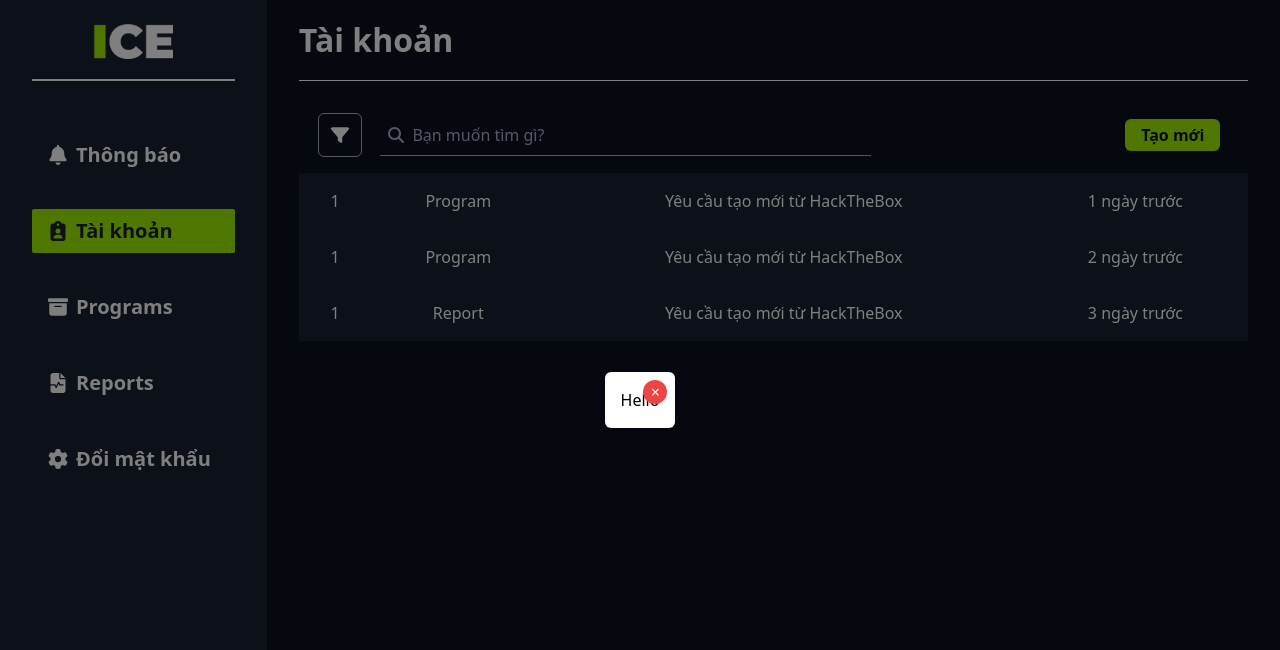
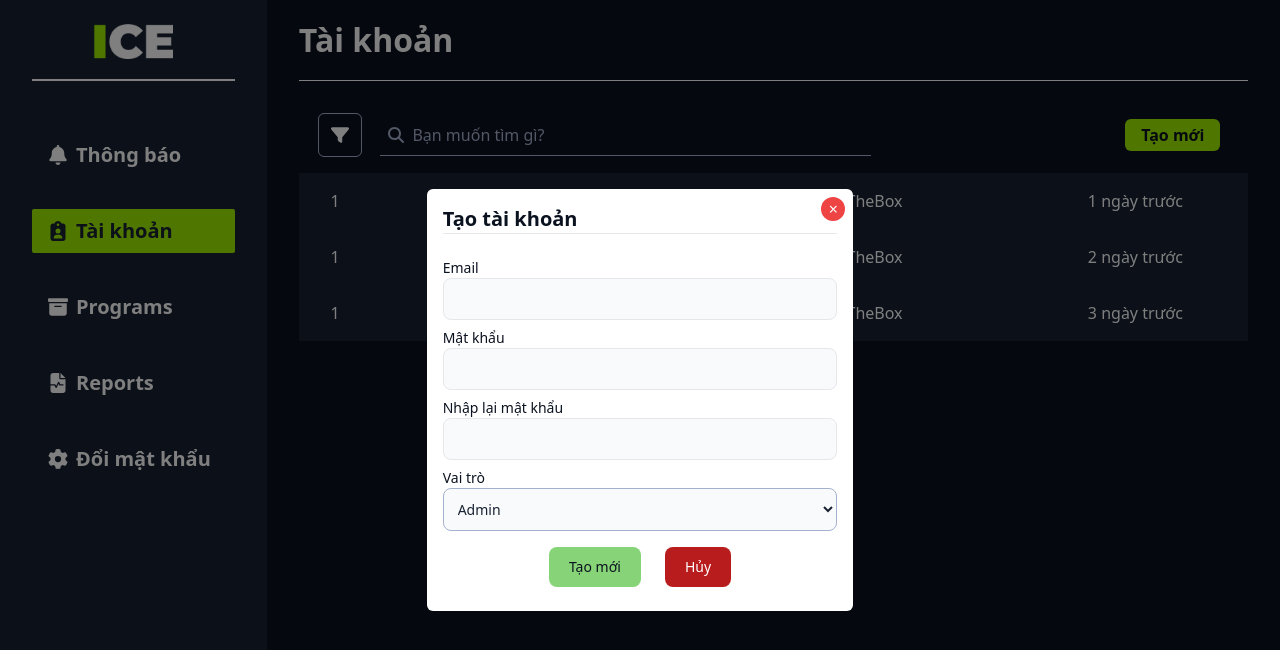
Before and after one commit to dinh-namle/ICE-INT3306-8, a React (Vite) app: page /admin/accounts in a window 1280 px wide. Both pictures are taken after a click on the button "Tạo mới". Shown: the top 650 px of the page. Built offline with nearby package versions, Linux system fonts and the light colour scheme.

Commit message:
add CreateAccountModal page

```diff
--- a/src/components/Modal.tsx
+++ b/src/components/Modal.tsx
@@ -8,7 +8,7 @@ interface ModalProps {
 
 const Modal: React.FC<ModalProps> = ({ onClose, children }) => {
   return <div className='fixed inset-0 bg-black bg-opacity-50 flex justify-center items-center'>
-    <div className='bg-white p-4 rounded-md relative'>
+    <div className='bg-white p-4 rounded-md relative w-1/3'>
       <button
         onClick={() => onClose()}
         className='absolute top-2 right-2 bg-red-500 text-white rounded-full w-6 h-6 flex items-center justify-center'
--- a/src/pages/Admin/AdminAccounts.tsx
+++ b/src/pages/Admin/AdminAccounts.tsx
@@ -1,6 +1,7 @@
 import { useState } from 'react'
 import { AdminTitle, Modal, Table } from '../../components'
 import { FaFilter, FaMagnifyingGlass } from 'react-icons/fa6'
+import CreateAccountModal from './CreateAccountModal'
 
 const needHeader = false
 const columns = ['Status', 'Type', 'Message', 'Time']
@@ -47,7 +48,7 @@ const AdminAccounts = () => {
       </div>
 
       {openModal && <Modal onClose={() => {handleOpenModal()}}>
-        <h1>Hello</h1>
+        <CreateAccountModal onClose={() => {handleOpenModal()}} />
       </Modal>}
     </div>
   )
--- /dev/null
+++ b/src/pages/Admin/CreateAccountModal.tsx
@@ -0,0 +1,32 @@
+interface ModalProps {
+  onClose: () => void;
+}
+
+const CreateAccountModal:React.FC<ModalProps> = ({onClose}) => {
+ return (
+  <div className="w-full h-full">
+    <div className="text-xl font-bold text-main1-1 ">Tạo tài khoản</div>
+    <hr />
+    <form className="flex flex-col my-4">
+      <label htmlFor="email" className="block mt-2 text-sm font-medium text-main1-1">Email</label>
+      <input type="email" id="email" className="bg-gray-50 border border- main1-3 text-main1-1 text-sm rounded-lg focus:ring-blue-500 focus:border-blue-500 block w-full p-2.5" />
+      <label htmlFor="password" className="block mt-2 text-sm font-medium text-main1-1">Mật khẩu</label>
+      <input type="password" id="password" className="bg-gray-50 border border- main1-3 text-main1-1 text-sm rounded-lg focus:ring-blue-500 focus:border-blue-500 block w-full p-2.5" />
+      <label htmlFor="password2" className="block mt-2 text-sm font-medium text-main1-1">Nhập lại mật khẩu</label>
+      <input type="password" id="password2" className="bg-gray-50 border border- main1-3 text-main1-1 text-sm rounded-lg focus:ring-blue-500 focus:border-blue-500 block w-full p-2.5" />
+      <label htmlFor="role" className="block mt-2 text-sm font-medium text-main1-1">Vai trò</label>
+      <select id="role" className="bg-gray-50 border border-main1-3 text-main1-2 text-sm rounded-lg focus:ring-blue-500 focus:border-blue-500 block w-full p-2.5">
+        <option value="admin">Admin</option>
+        <option value="user">Partner</option>
+        <option value="user">Researcher</option>
+      </select>
+    </form>
+    <div className="flex space-x-4 justify-center">
+      <button onClick={onClose} className="focus:outline-none text-main1-1 bg-main2-2 hover:bg-main2-1 focus:ring-4 focus:ring-green-300 font-medium rounded-lg text-sm px-5 py-2.5 me-2 mb-2">Tạo mới</button>
+      <button onClick={onClose} className="focus:outline-none text-white bg-red-700 hover:bg-red-800 focus:ring-4 focus:ring-red-300 font-medium rounded-lg text-sm px-5 py-2.5 me-2 mb-2">Hủy</button>
+    </div>
+  </div>
+ );
+}
+
+export default CreateAccountModal;
--- a/src/pages/Admin/index.ts
+++ b/src/pages/Admin/index.ts
@@ -4,3 +4,4 @@ export {default as AdminAccounts} from "./AdminAccounts"
 export {default as AdminPrograms} from "./AdminPrograms"
 export {default as AdminReports} from "./AdminReports"
 export {default as AdminSettings} from "./AdminSettings"
+export {default as CreateAccountModal} from "./CreateAccountModal"
```
